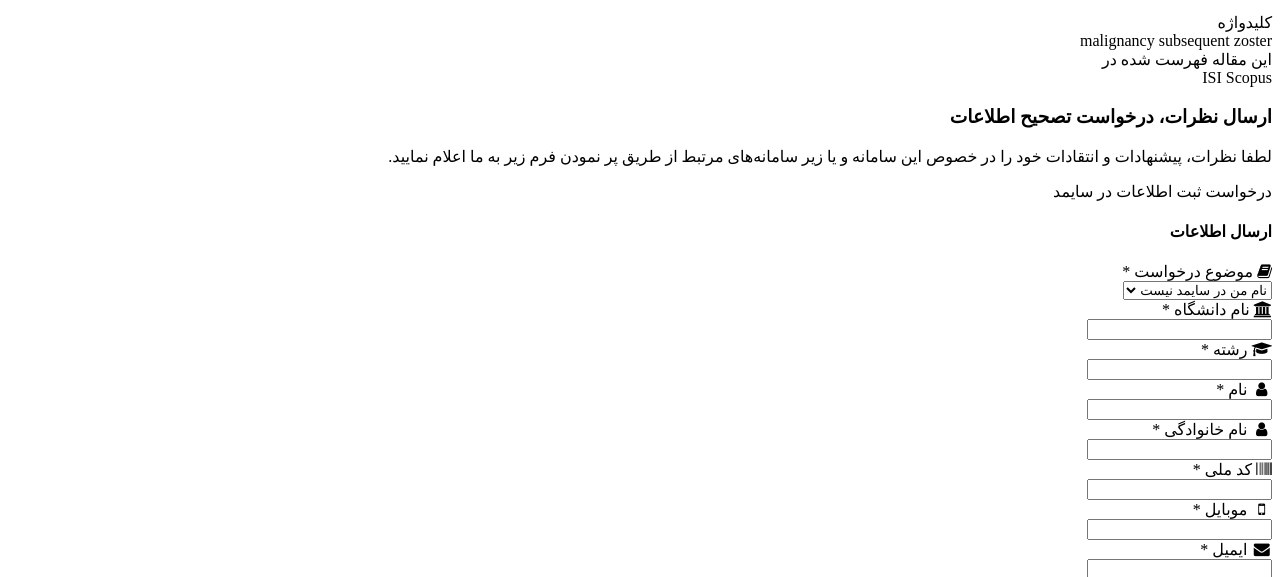
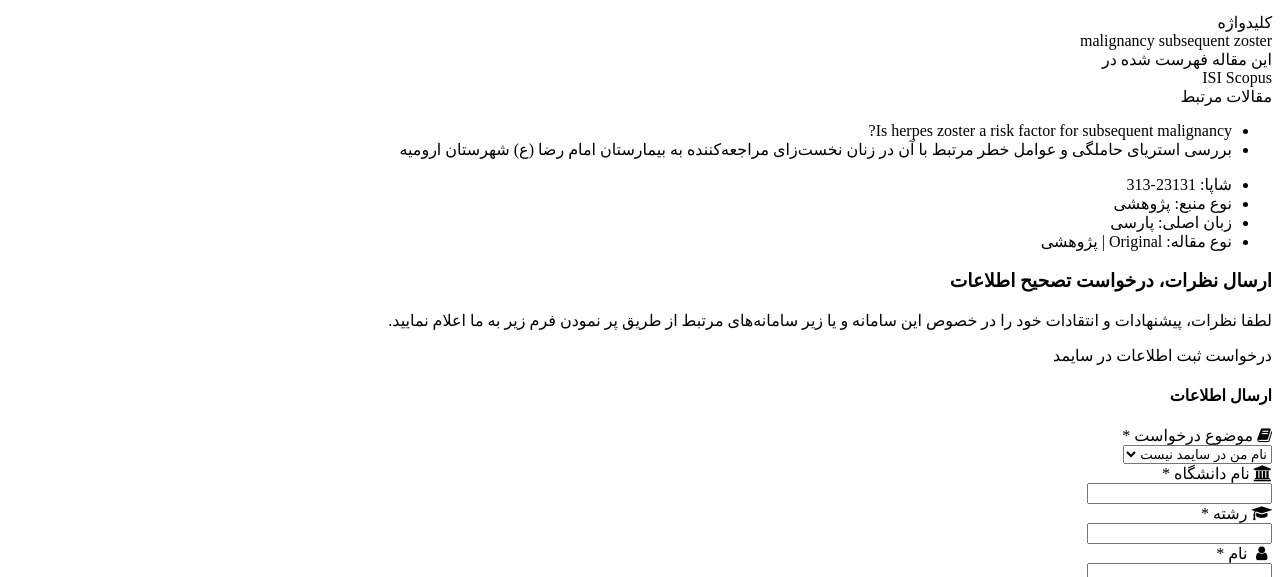
Before and after one commit to Namvarii/exir-css-scimed--deprecated, a website: page article-result.html in a window 1280 px wide. Shown: the part 2007-2584 px from the top of the page. Drawn offline with nearby package versions, Linux system fonts and the light colour scheme.

Commit message:
article-result__articlesDetail

```diff
--- a/article-result.html
+++ b/article-result.html
@@ -107,6 +107,39 @@
                 <div class="article-result__publish-list">
                     <a class="article-result__publish-list-link">ISI</a>
                     <a class="article-result__publish-list-link">Scopus</a>
+                </div>
+            </div>
+            <div class="article-result__relatedArticles">
+                <div class="article-result__relatedArticles-title">
+                    مقالات مرتبط
+                </div>
+                <div class="article-result__relatedArticles-list">
+                    <ul class="menu vertical">
+                        <li class="">
+                            <a class="article-result__relatedArticles-list-link">Is herpes zoster a risk factor for subsequent malignancy?</a>
+                        </li>
+                        <li class="">
+                            <a class="article-result__relatedArticles-list-link">بررسی استريای حاملگی و عوامل خطر مرتبط با آن در زنان نخست‌زای مراجعه‌کننده به بيمارستان امام رضا (ع) شهرستان اروميه</a>
+                        </li>
+                    </ul>
+                </div>
+            </div>
+            <div class="article-result__articlesDetail">
+                <div class="article-result__articlesDetail-list">
+                    <ul class="menu vertical">
+                        <li class="article-result__articlesDetail-list-title">
+                            شاپا: <span class="article-result__articlesDetail-list-detail">23131-313</span>
+                        </li>
+                        <li class="article-result__articlesDetail-list-title">
+                            نوع منبع: <span class="article-result__articlesDetail-list-detail">پژوهشی</span>
+                        </li>
+                        <li class="article-result__articlesDetail-list-title">
+                            زبان اصلی: <span class="article-result__articlesDetail-list-detail">پارسی</span>
+                        </li>
+                        <li class="article-result__articlesDetail-list-title">
+                            نوع مقاله: <span class="article-result__articlesDetail-list-detail">Original | پژوهشی</span>
+                        </li>
+                    </ul>
                 </div>
             </div>
         </div>
--- a/src/scss/components/_article-result.scss
+++ b/src/scss/components/_article-result.scss
@@ -135,4 +135,47 @@
             }
         }
     }
+    &__relatedArticles {
+        border-bottom: 1px solid #c7c7c7;
+        padding: 0 .5rem .7rem;
+        margin-bottom: 1rem;
+        &-title {
+            font-size: 18px;
+            font-weight: 500;
+            margin-bottom: .5rem;
+        }
+        &-list {
+            font-size: 16px;
+            &-link {
+                color: map_get($color-palette, 'Endeavour');
+                font-weight: 600;
+                &:hover {
+                    color: map_get($color-palette, 'scooter');
+                }
+                &:after {
+                    content: "، ";
+                    margin-right: .1rem;
+                    margin-left: .2rem;
+                }
+                &:last-child:after {
+                    content: "";
+                    margin: 0;
+                }
+            }
+        }
+    }
+    &__articlesDetail {
+        padding: 0 .5rem;
+        &-list {
+            &-title {
+                font-size: 17px;
+                font-weight: 500;
+            }
+            &-detail {
+                color: #555;
+                font-size: 16px;
+                font-weight: 400;
+            }
+        }
+    }
 }
```
